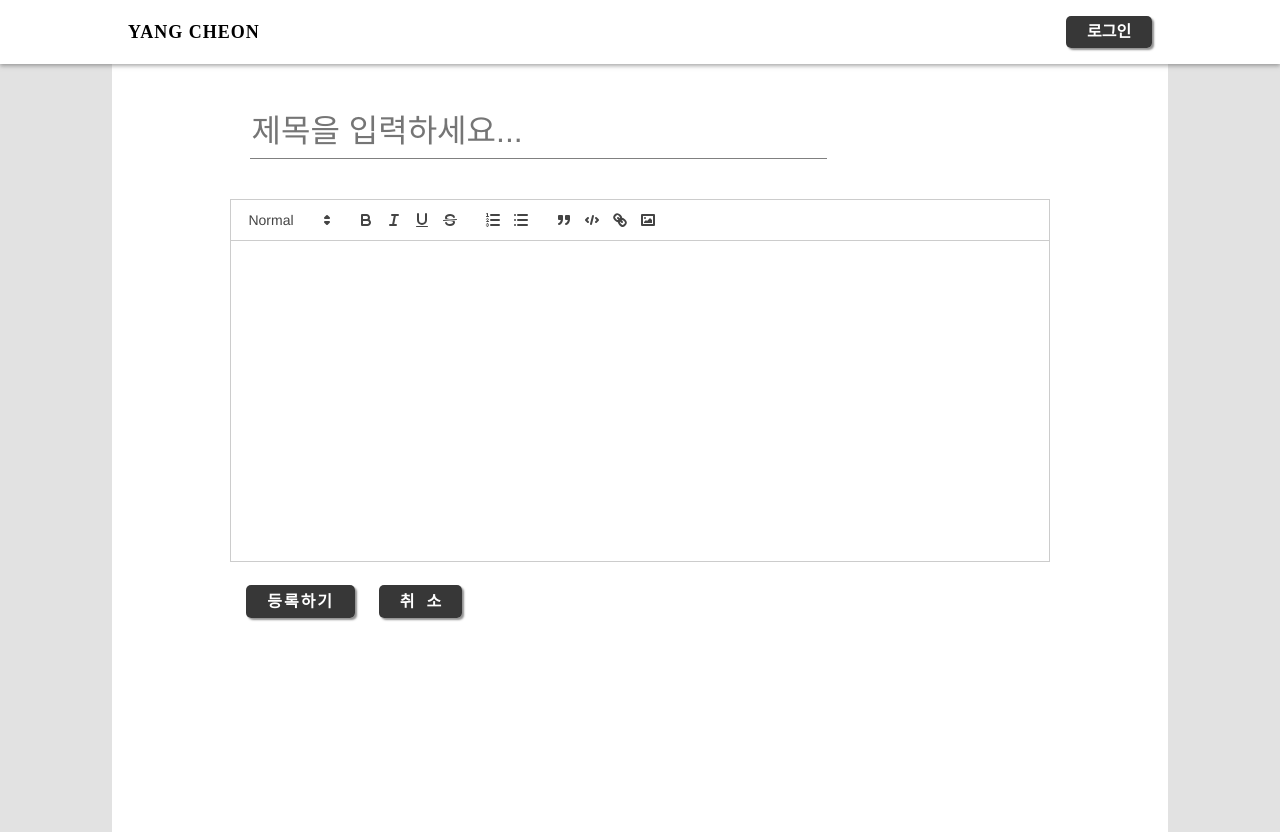
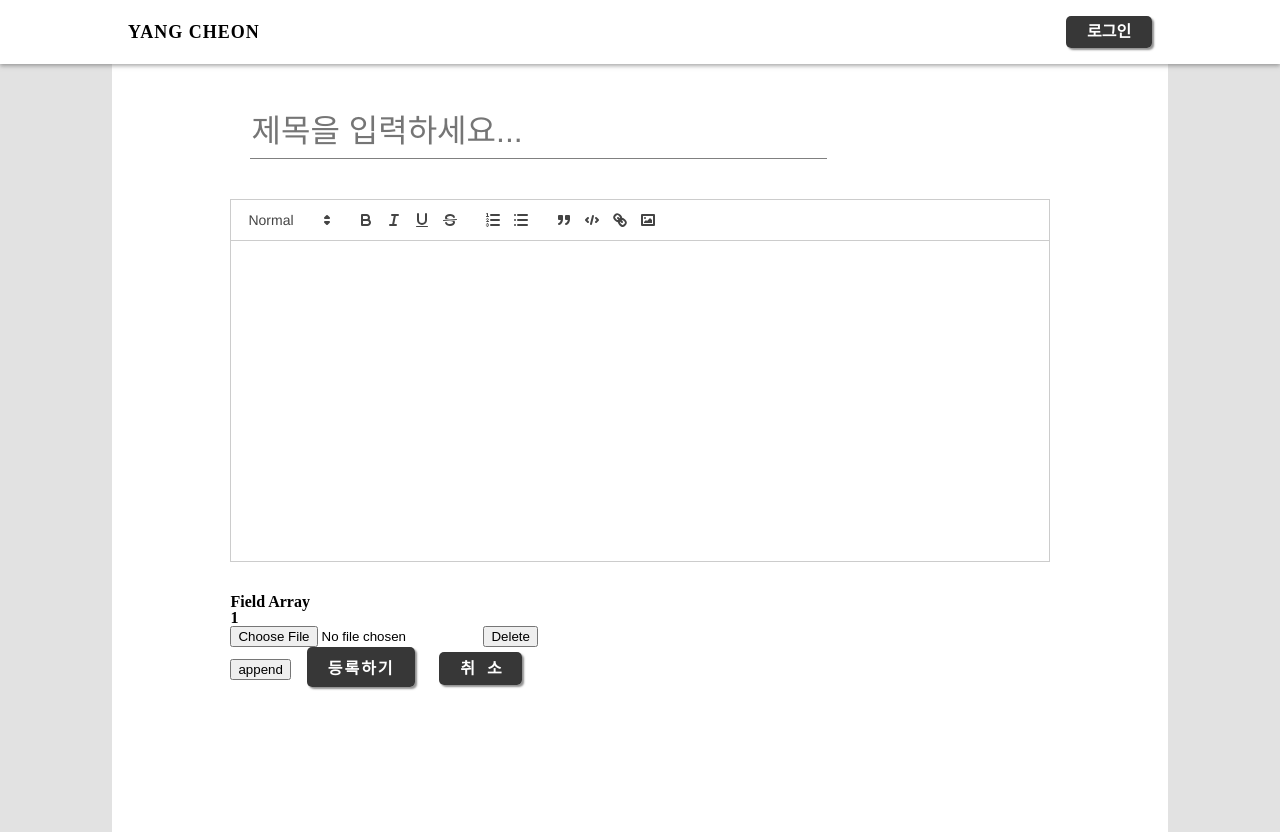
Before and after one commit to yang-chun-web/Frontend, a React (Create React App) app: page /write in a window 1280 px wide. Built offline with nearby package versions, Linux system fonts and the light colour scheme; no server answers.

Commit message:
중간 저장

```diff
--- a/public/index.html
+++ b/public/index.html
@@ -1,5 +1,5 @@
 <!DOCTYPE html>
-<html lang="en">
+<html lang="ko">
   <head>
     <meta charset="utf-8" />
     <meta name="viewport" content="width=device-width, initial-scale=1" />
--- /dev/null
+++ b/src/Routes/board/FileInput.js
@@ -0,0 +1,115 @@
+import { useState } from "react";
+import { useForm, useFieldArray } from "react-hook-form";
+import { Link, useNavigate } from "react-router-dom";
+import { btnStyle } from "../../components/common/Button";
+import styled from "styled-components";
+import { writeOnTheBoard } from "../../api";
+
+const Button = styled.button`
+  ${btnStyle}
+  margin-left:1rem;
+  letter-spacing: 2px;
+`;
+
+const CancelButton = styled(Link)`
+  ${btnStyle}
+  margin-left:1.5rem;
+  &:hover {
+    color: #cb0000;
+  }
+`;
+
+const FileInput = ({ text }) => {
+  const navigate = useNavigate();
+  const { register, handleSubmit, control, reset, watch } = useForm({
+    defaultValues: {
+      file: [{}],
+    },
+  });
+  const { fields, append, remove } = useFieldArray({ control, name: "file" });
+  const watchResult = watch("file");
+  const [count, setCount] = useState(watchResult.length);
+
+  const onSubmit = async (e) => {
+    if (text.title !== "") {
+      await writeOnTheBoard(text).then((res) => res.json());
+      const formData = new FormData();
+      const imageList = e.file;
+
+      imageList.forEach((item, index, array) => {
+        formData.append("file", item.name[0]);
+      });
+
+      await fetch("/api/test", {
+        method: "POST",
+        body: formData,
+      })
+        .then((res) => res.json())
+        .catch((error) => console.log(error));
+
+      navigate("/");
+    } else {
+      alert("제목을 입력하세요");
+    }
+  };
+
+  const onAppendClick = () => {
+    if (watchResult.length < 5) {
+      append();
+      setCount((count) => count + 1);
+    }
+  };
+
+  const onChange = (event) => {
+    const { size } = event.target.files[0];
+    console.log(size);
+    if (size > 3 * 1024 * 1024) {
+      alert("3MB 넘는 파일은 업로드할 수 없습니다.");
+      reset();
+    }
+  };
+
+  return (
+    <form onSubmit={handleSubmit(onSubmit)} encType="multipart/form-data">
+      <h1>Field Array</h1>
+      <h3>{count}</h3>
+      <div>
+        {fields.map((item, index) => {
+          return (
+            <div key={item.id}>
+              <input
+                {...register(`file.${index}.name`, {
+                  onChange: onChange,
+                })}
+                type="file"
+              />
+              <button
+                type="button"
+                onClick={() => {
+                  const watchResult = watch("file");
+                  if (watchResult.length > 1) {
+                    remove(index);
+                    setCount((count) => count - 1);
+                  }
+                }}
+              >
+                Delete
+              </button>
+            </div>
+          );
+        })}
+      </div>
+      {count < 5 ? (
+        <button type="button" onClick={onAppendClick}>
+          append
+        </button>
+      ) : (
+        ""
+      )}
+      <Button>등록하기</Button>
+      <CancelButton to={"/"}>취 &nbsp; 소</CancelButton>
+    </form>
+  );
+};
+
+export default FileInput;
--- a/src/Routes/board/Write.tsx
+++ b/src/Routes/board/Write.tsx
@@ -2,12 +2,11 @@ import React from "react";
 import ReactQuill from "react-quill";
 import "react-quill/dist/quill.snow.css";
 import styled from "styled-components";
-import { writeOnTheBoard } from "../../api";
 import { useState } from "react";
-import { Link, useNavigate } from "react-router-dom";
 import mediaStyle from "../../styles/mediaStyle";
 import Header from "../../components/Header";
-import { btnStyle } from "../../components/common/Button";
+
+import FileInput from "./FileInput";
 
 const EditorBlock = styled.div`
   ${mediaStyle}
@@ -56,24 +55,14 @@ const QuillWrapper = styled.div`
   margin-bottom: 2rem;
 `;
 
-const Button = styled.span`
-  ${btnStyle}
-  margin-left:1rem;
-  letter-spacing: 2px;
-`;
-
-const CancelButton = styled(Link)`
-  ${btnStyle}
-  margin-left:1.5rem;
-  &:hover {
-    color: #cb0000;
-  }
-`;
-
 const Write = () => {
-  const navigate = useNavigate();
   const [contents, setContents] = useState("");
   const [title, setTitle] = useState("");
+  const body = {
+    title,
+    contents,
+    token: localStorage.getItem("Access"),
+  };
   const toolbar = {
     toolbar: [
       [{ header: [1, 2, 3, false] }],
@@ -87,16 +76,6 @@ const Write = () => {
     setTitle(value);
   };
 
-  const onClick = () => {
-    const body = {
-      title,
-      contents,
-      token: localStorage.getItem("Access"),
-    };
-    writeOnTheBoard(body)
-      .then(() => navigate("/"))
-      .catch(() => navigate("/board"));
-  };
   return (
     <>
       <Header />
@@ -116,8 +95,7 @@ const Write = () => {
               onChange={setContents}
             />
           </QuillWrapper>
-          <Button onClick={onClick}>등록하기</Button>
-          <CancelButton to={"/"}>취 &nbsp; 소</CancelButton>
+          <FileInput text={body} />
         </Wrapper>
       </EditorBlock>
     </>
--- a/src/api.ts
+++ b/src/api.ts
@@ -65,3 +65,7 @@ export const writeOnTheBoard = async (body: TextInfo) => {
 export const editTheText = async (text: any) => {
   await axios.put("/api/edit", text);
 };
+
+export const test = async (body: any) => {
+  await axios.post("/api/test", body);
+};
```
